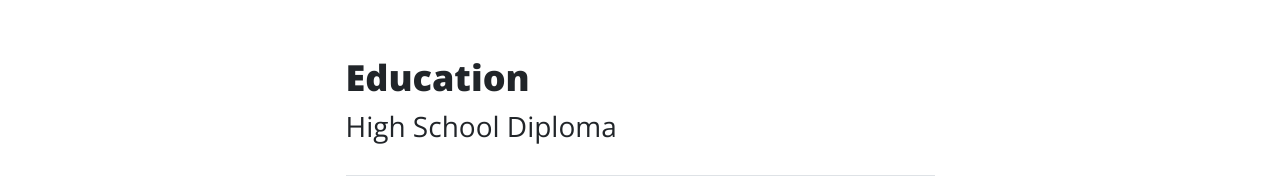
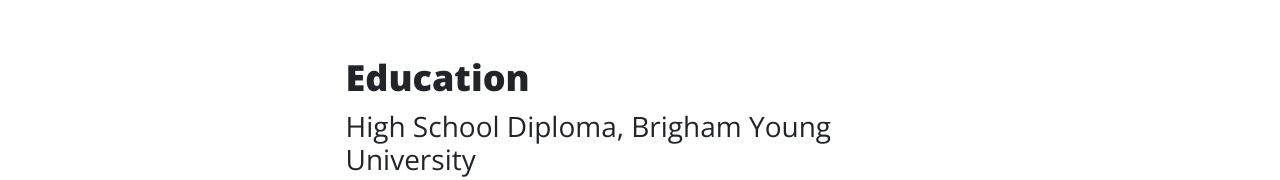
Before and after one commit to bjmoreno04/IS201, a plain HTML site: page index.html in a window 1280 px wide. Shown: the part 650-830 px from the top of the page. Drawn offline with nearby package versions, Linux system fonts and the light colour scheme.

Commit message:
Update index.html

```diff
--- a/index.html
+++ b/index.html
@@ -56,7 +56,7 @@
                     <div class="post-preview">
                         <a href="education.html">
                             <h2 class="post-title">Education</h2>
-                            <h3 class="post-subtitle">High School Diploma</h3>
+                            <h3 class="post-subtitle">High School Diploma, Brigham Young University</h3>
                         </a>
                        <!-- <p class="post-meta">
                             Posted by
```
